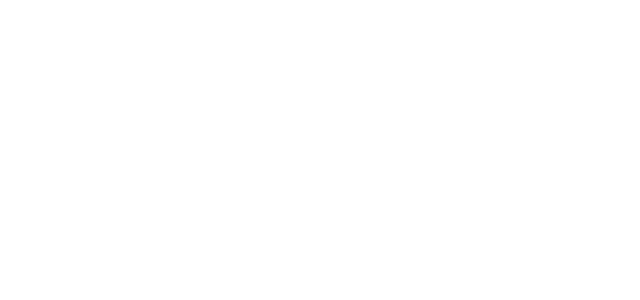
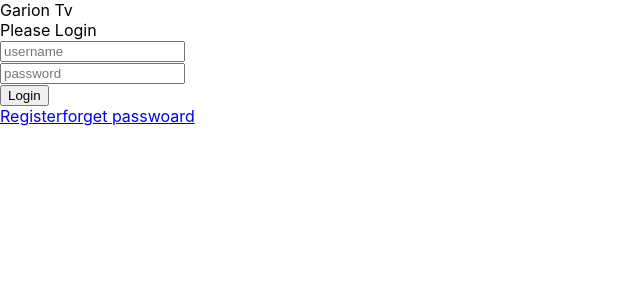
Before and after one commit to Great-Garion/project-react, a React (Create React App) app: page / in a window 1280 px wide. Shown: the top 300 px of the page, without its empty margins (0-640 px from the left). Built offline with nearby package versions, Linux system fonts and the light colour scheme; no server answers.

Commit message:
megisi kodingan di contek dan Login

```diff
--- a/package.json
+++ b/package.json
@@ -10,6 +10,7 @@
     "react": "^17.0.2",
     "react-bootstrap": "^2.0.2",
     "react-dom": "^17.0.2",
+    "react-router-dom": "^5.3.0",
     "react-scripts": "4.0.3",
     "web-vitals": "^1.0.1"
   },
--- a/src/App.js
+++ b/src/App.js
@@ -1,9 +1,11 @@
-import './App.css';
+// import "bootstrap/dist/css/bootstrap.min.css";
+import "./App.css";
+import Login from "./Components/Login";
 
 function App() {
   return (
     <div>
-
+      <Login />
     </div>
   );
 }
--- a/src/Components/Login.js
+++ b/src/Components/Login.js
@@ -1,33 +1,85 @@
-import { useState } from "react"
+import { useState, useEffect, useContext } from "react";
+import { Button, Card, Stack, } from "react-bootstrap";
+import { UserContext } from "../Context/userProvider";
+function Login() {
+  let { isLogin, setIsLogin } = useContext(UserContext);
+  let [user, setUser] = useState({
+    username: "",
+    password: "",
+  });
 
-function Login(){
-    let [user,setUser]= useState({
-        username:"",
-        password:"",
-    })
+  let handleUser = (e) => {
+    let { name, value } = e.target;
+    setUser({
+      ...user,
+      [name]: value,
+    });
+  };
+  console.log(user);
 
-let handleUser =(e)=>{
-    let{name,value} = e.target
-    setUser({
-        ...user,
-        [name]:value,
-    })
+  let [dataUser, setDataUser] = useState([]);
+
+  let handleLogin = (e) => {
+    e.preventDefault()
+  };
+
+
+  useEffect(() => {
+    fetch("https://618e643350e24d0017ce1267.mockapi.io/user")
+      .then((resp) => resp.json())
+      .then((data) => setDataUser(data));
+    console.log(dataUser);
+    // localStorage.setItem("Login", dataUser);
+  }, []);
+
+
+
+  return (
+    <div>
+      <>
+        <Card border="dark" style={{ width: "18rem" }}>
+
+            <Card.Header>Garion Tv</Card.Header>
+            <Card.Body>
+              <Card.Title>Please Login</Card.Title>
+              <Stack direction="horizontal" gap={2}>
+                <input
+                  className="bg-light border"
+                  type="text"
+                  placeholder="username"
+                  onChange={handleUser}
+                  label="username"
+                  name="username"
+                  value={user.username}
+                />
+
+                <input
+                  className="bg-light border"
+                  type="password"
+                  placeholder="password"
+                  onChange={handleUser}
+                  label="password"
+                  name="password"
+                  value={user.password}
+                />
+              </Stack>
+              <Stack gap={1} className="col-md-5 mx-auto">
+                <Button variant="secondary" onClick={handleLogin} type="submit">
+                  Login
+                </Button>
+              </Stack>
+
+              <a href="#" class="card-link">
+                Register
+              </a>
+              <a href="#" class="card-link">
+                forget passwoard
+              </a>
+            </Card.Body>
+
+        </Card>
+      </>
+    </div>
+  );
 }
-console.log (user)
-    let [dataUser,setDataUser]=useState([])
-    let handleLogin =(e)=>{
-        e.preventDefsult(S)
-    }
-    useEffect(()=>{
-        fetch("https://618e643350e24d0017ce1267.mockapi.io/user")
-        .then((resp)=> resp.json())
-        .then((data)=>setDataUser(data))
-        console.log(dataUser)
-    },[])
-    localStorage.setItem("Login",dataUser)
-    return(
-        <div>ini Login</div>
-    )
-
-}
-export default Login
+export default Login;
--- a/src/Context/userProvider.js
+++ b/src/Context/userProvider.js
@@ -0,0 +1,17 @@
+import { createContext, useEffect, useState } from "react"
+export let UserContext = createContext()
+function UserProvider(props){
+    let[isLogin,setIsLogin]=useState(false)
+    useEffect(()=>{
+        let dataLogin= localStorage.getItem("isLogin")
+        let persData=JSON.parse(dataLogin)
+        setIsLogin(persData)
+    },[])
+    return(
+
+        <UserContext.Provider value={{isLogin,setIsLogin}}>
+            {props.children}
+        </UserContext.Provider>
+    )
+}
+export default UserProvider
```
Also changed, not shown: src/index.js (+7 -0 lines), 1 other file (tests, documents, lock files or other folders).
